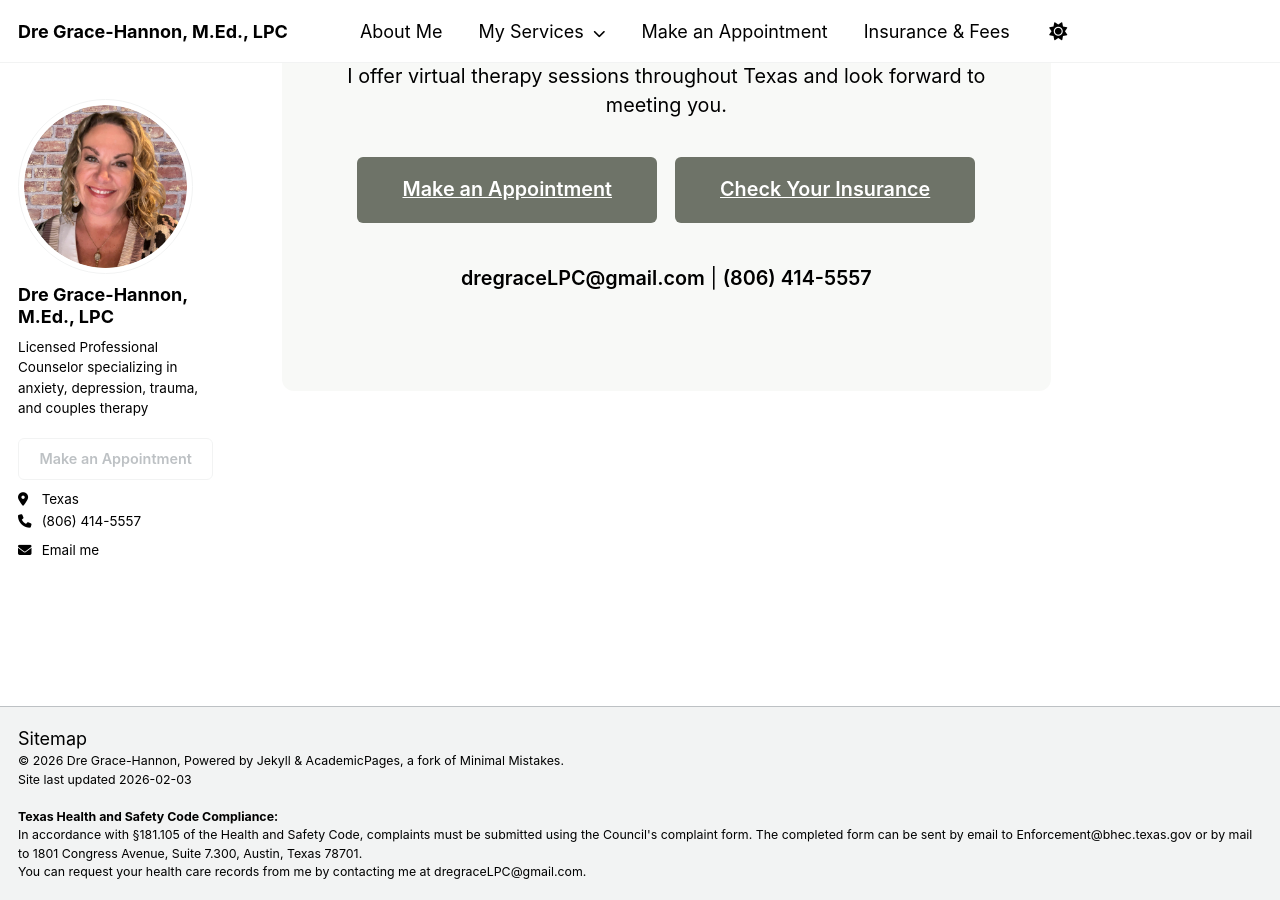
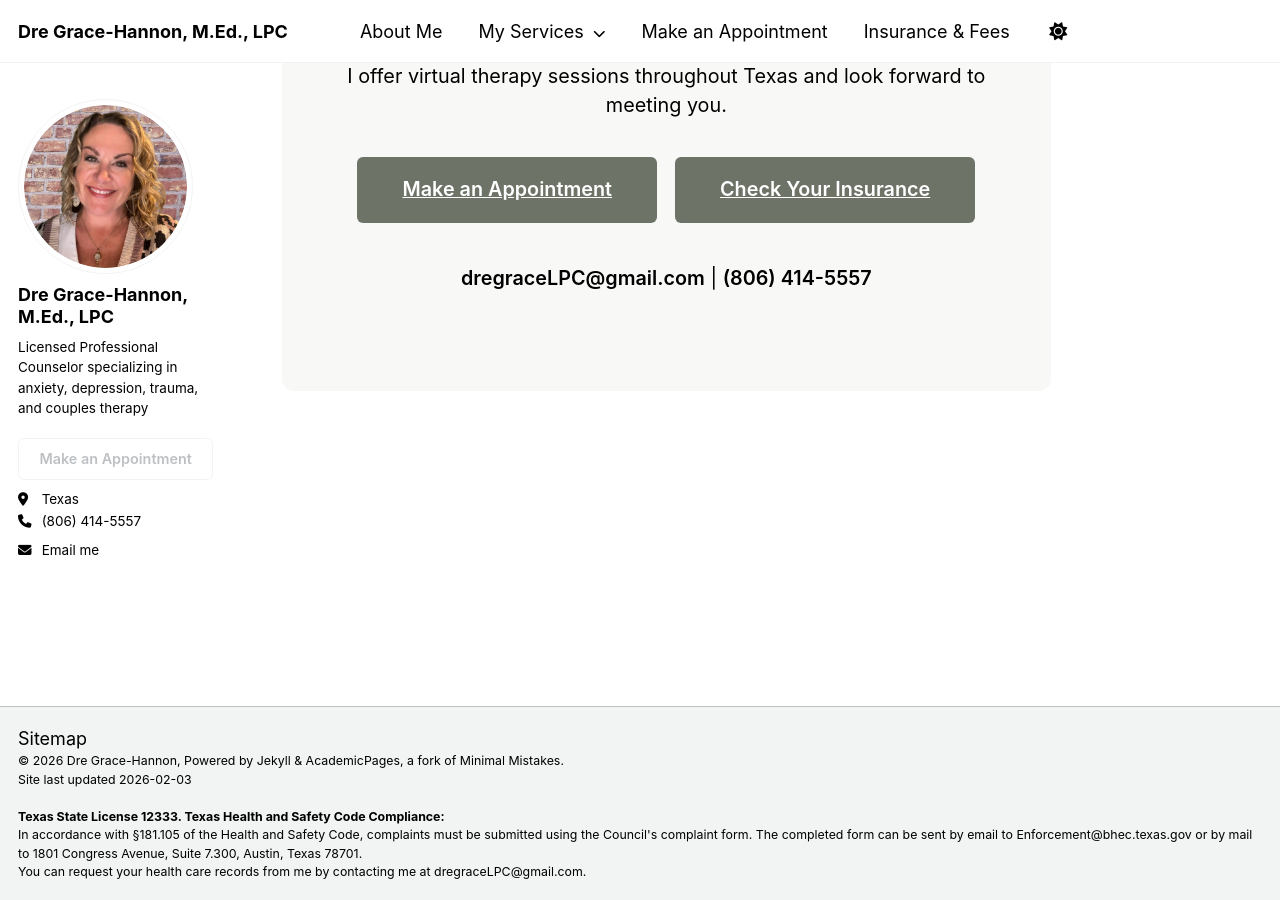
Before and after one commit to dregracehannon/dregracehannon.github.io, a Jekyll site: the page built from _pages/about.md, in a window 1280 px wide and 900 px high, scrolled down 4166 px. Built offline with Jekyll 4.4.1, drawn with Linux system fonts in a browser that asks for light colours; a script that is not in the unit is left out; part of the change alters nothing that is shown; some of the changed text lies outside the part shown.

Commit message:
Change to Legal name and add TX License

```diff
--- a/_includes/footer.html
+++ b/_includes/footer.html
@@ -4,7 +4,7 @@
   &copy; {{ site.time | date: '%Y' }} {{ site.name | default: site.title }}, {{ site.data.ui-text[site.locale].powered_by | default: "Powered by" }} <a href="https://jekyllrb.com" rel="nofollow">Jekyll</a> &amp; <a href="https://github.com/academicpages/academicpages.github.io">AcademicPages</a>, a fork of <a href="https://mademistakes.com/work/minimal-mistakes-jekyll-theme/" rel="nofollow">Minimal Mistakes</a>.<br />
   Site last updated {{ "now" | date: '%Y-%m-%d' }}<br /><br />
 
-  <strong>Texas Health and Safety Code Compliance:</strong><br />
+  <strong>Texas State License 12333. Texas Health and Safety Code Compliance:</strong><br />
   In accordance with <a href="https://statutes.capitol.texas.gov/?tab=1&code=HS&chapter=HS.181&artSec=181.105" target="_blank" rel="noopener noreferrer">§181.105 of the Health and Safety Code</a>, complaints must be submitted using the <a href="https://bhec.texas.gov/wp-content/uploads/2022/08/Complaint-Form_BHEC-revised-20220712.docx" target="_blank" rel="noopener noreferrer">Council's complaint form</a>. The completed form can be sent by email to <a href="mailto:Enforcement@bhec.texas.gov">Enforcement@bhec.texas.gov</a> or by mail to 1801 Congress Avenue, Suite 7.300, Austin, Texas 78701.<br />
   You can request your health care records from me by contacting me at <a href="mailto:dregraceLPC@gmail.com">dregraceLPC@gmail.com</a>.
 </div>
--- a/_pages/about.md
+++ b/_pages/about.md
@@ -1,6 +1,6 @@
 ---
 permalink: /
-title: "About Me - Dre Grace-Hannon, M.Ed., LPC"
+title: "Andrea (Dre) Grace-Hannon, M.Ed., LPC"
 description: "Licensed Professional Counselor with 30+ years experience in Texas. Specializing in anxiety therapy, depression counseling, trauma treatment, PTSD, couples therapy, and grief counseling for teens, adults, and couples. Virtual therapy available."
 keywords: "Licensed Professional Counselor, LPC, therapist Texas, anxiety therapy, depression counseling, trauma therapy, PTSD treatment, couples therapy, grief counseling, virtual therapy, mental health counselor"
 author_profile: true
@@ -14,7 +14,7 @@ header:
 ---
 
 <div class="about-hero">
-  <h1>Welcome.<br />I'm Dre Grace-Hannon.</h1>
+  <h1>Welcome.<br />I'm Andrea (Dre) Grace-Hannon.</h1>
   <p class="lead">Licensed Professional Counselor with over 30 years of experience providing compassionate mental health services to individuals, couples, and families in Texas.</p>
 
   <div class="cta-buttons">
```
